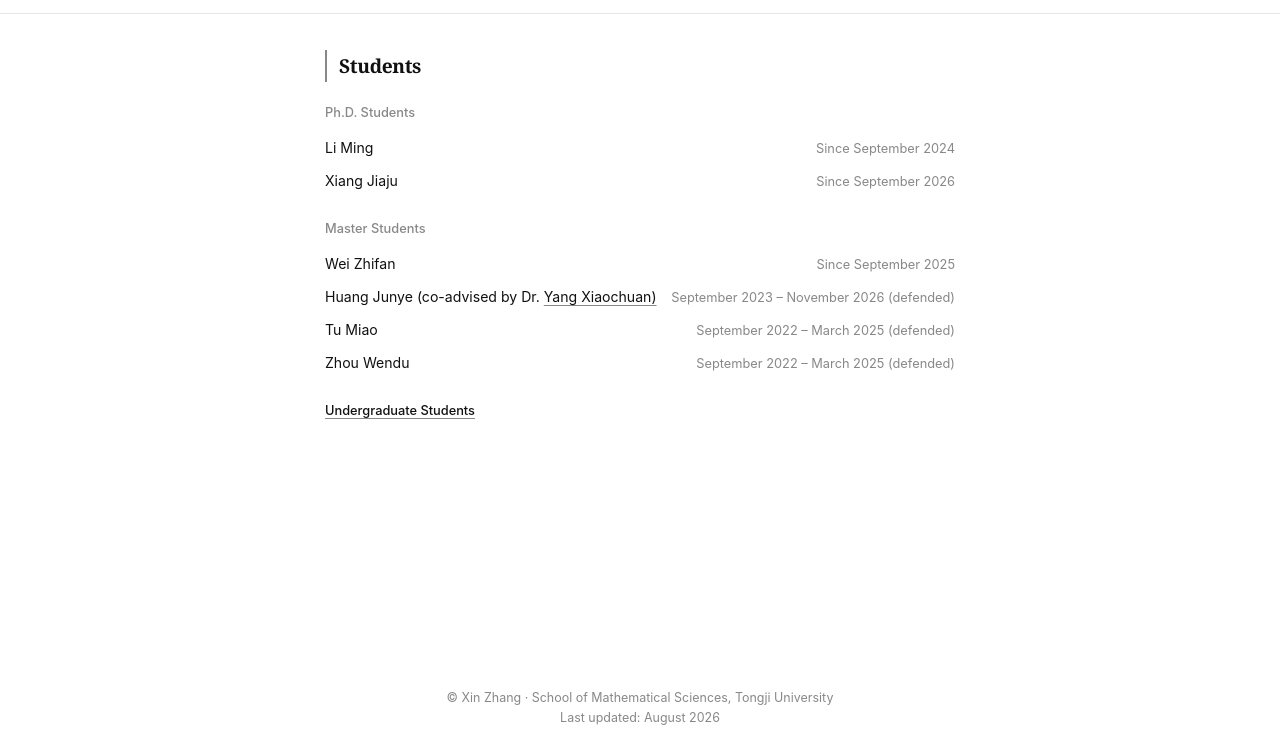
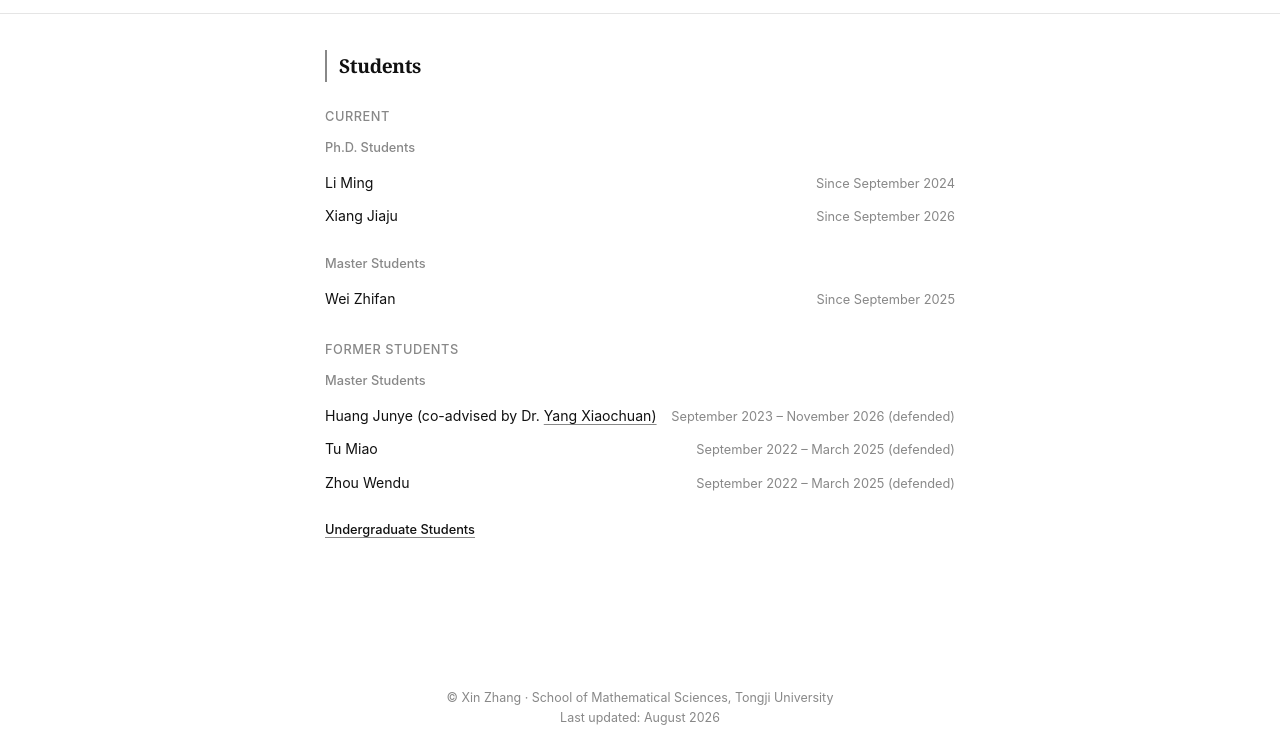
Before and after one commit to xinzhang-pde/xinzhang-pde.github.io, a plain HTML site: page index.html in a window 1280 px wide. Both pictures are taken after a click on the link "Students". Shown: the part 51-800 px from the top of the page. Drawn offline with Linux system fonts and the light colour scheme.

Commit message:
Add files via upload

```diff
--- a/index.html
+++ b/index.html
@@ -841,6 +841,8 @@ I obtained my PhD in mathematics in September 2017 from Université Paris-Est Cr
             <!-- ===== STUDENTS ===== -->
             <section class="page-section" id="page-students">
                 <h1 class="page-title">Students</h1>
+
+                <h2 class="subheader">Current</h2>
                 <div class="student-group">
                     <h3>Ph.D. Students</h3>
                     <ul class="student-list">
@@ -861,6 +863,13 @@ I obtained my PhD in mathematics in September 2017 from Université Paris-Est Cr
                             <span><span class="student-name">Wei Zhifan</span></span>
                             <span class="student-status">Since September 2025</span>
                         </li>
+                    </ul>
+                </div>
+
+                <h2 class="subheader">Former Students</h2>
+                <div class="student-group">
+                    <h3>Master Students</h3>
+                    <ul class="student-list">
                         <li class="student-item">
                             <span><span class="student-name">Huang Junye (co-advised by Dr. <a href="https://scholar.google.com.sg/citations?user=oxnamocAAAAJ&hl=en" target="_blank" rel="noopener noreferrer">Yang Xiaochuan)</a></span></span>
                             <span class="student-status">September 2023 &ndash; November 2026 (defended) </span>
```
